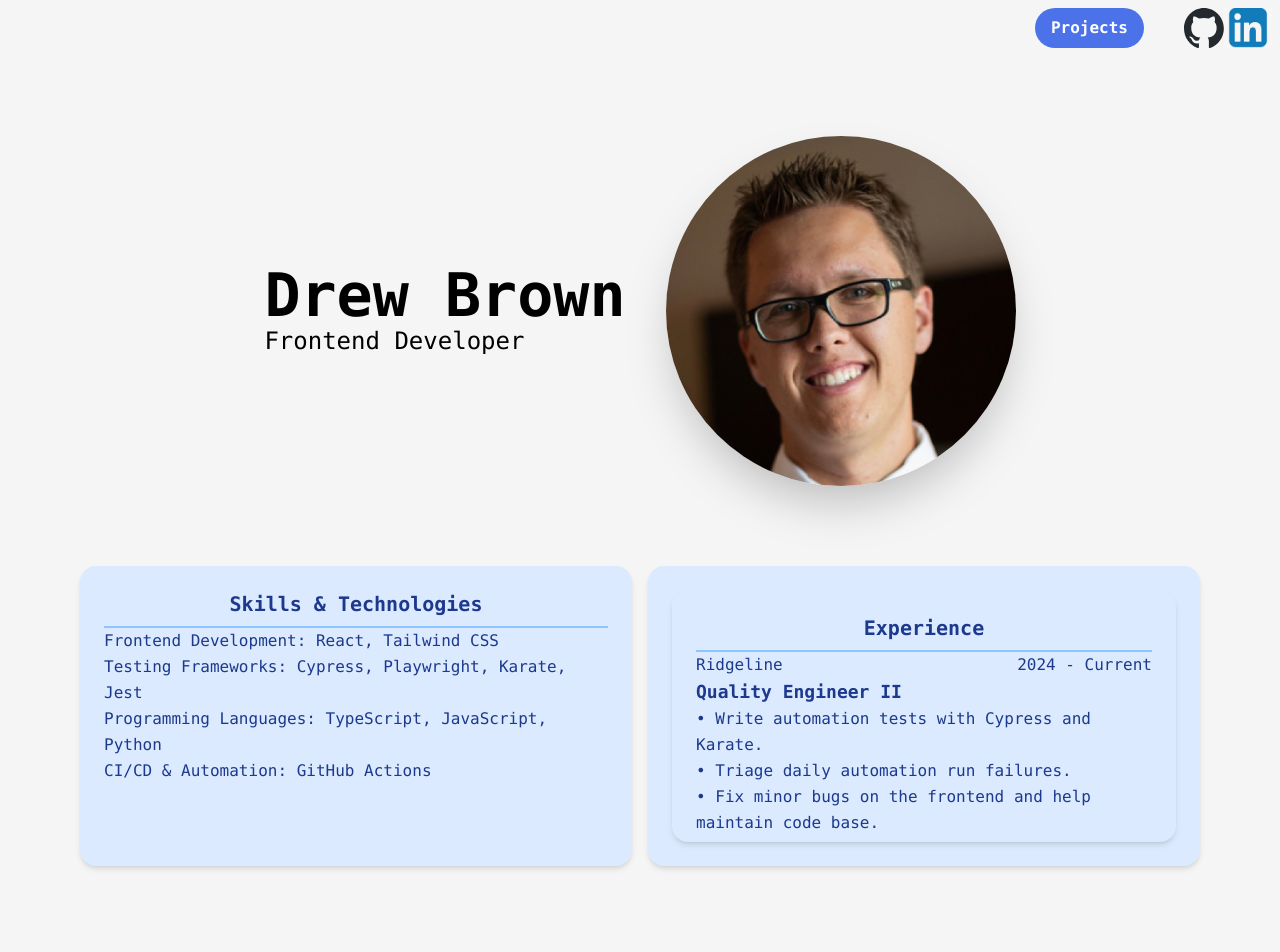
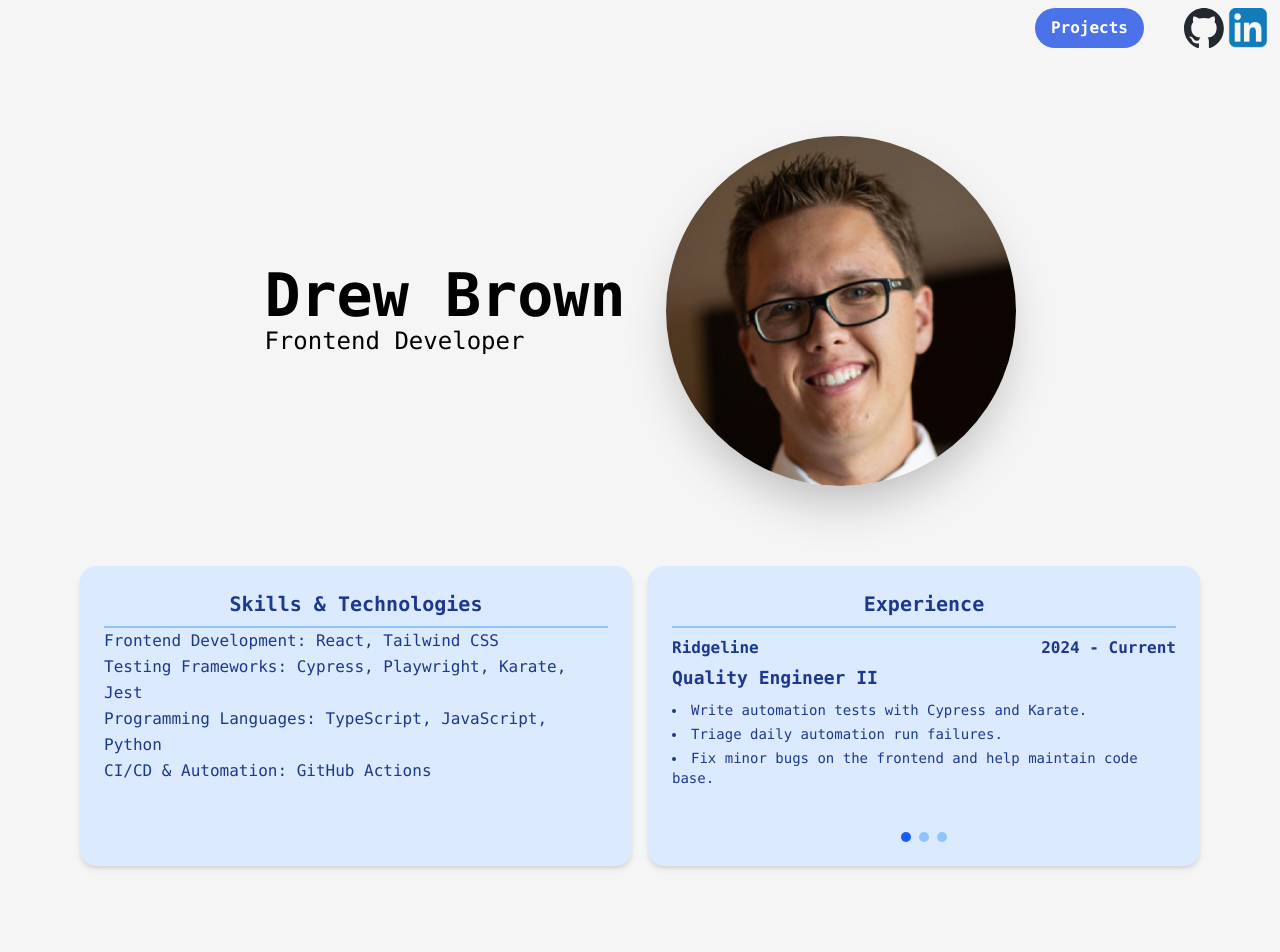
Before and after one commit to drewbrownie21/Portfolio, a React (Vite) app: page / in a window 1280 px wide. Shown: the top 952 px of the page. Built offline with nearby package versions, Linux system fonts and the light colour scheme.

Commit message:
Changing it to be a slideshow

```diff
--- a/src/Background/Experience.tsx
+++ b/src/Background/Experience.tsx
@@ -4,7 +4,7 @@ type Jobs = {
   company: string;
   jobTitle: string;
   dateRange: string;
-  duties: String[];
+  duties: string[];
 };
 
 const jobs: Jobs[] = [
@@ -41,58 +41,40 @@ const jobs: Jobs[] = [
 ];
 
 function Experience() {
-  const [selection, setSelection] = useState(0);
-  const [flipped, setFlipped] = useState(false);
+  const [current, setCurrent] = useState(0);
 
-  function handleCount(count: number) {
-    setFlipped(!flipped);
-    if (selection == jobs.length - 1) {
-      setSelection(0);
-    } else {
-      setSelection(selection + count);
-    }
-  }
-
-  function CardDetails() {
   return (
-      <section>
-        <h1 className="font-bold text-xl text-center border-b-2 border-blue-300 pb-2">
+    <section className="flex-1 w-full bg-blue-100 text-blue-900 rounded-2xl shadow-md p-6 overflow-hidden min-h-[300px]">
+      <div className="flex flex-col justify-between h-full">
+        {/* Slide Content */}
+        <div>
+          <h1 className="text-xl font-bold text-center border-b-2 border-blue-300 pb-2">
             Experience
           </h1>
-        <div className="leading-relaxed">
-          <h2 className="flex flex-row justify-between items-center mx-auto">
-            <div className="text-left">{jobs[selection].company}</div>
-            <div className="text-right">{jobs[selection].dateRange}</div>
-          </h2>
-          <div>
-            <p className="text-lg font-semibold">{jobs[selection].jobTitle}</p>
+          <div className="flex justify-between font-semibold mt-2">
+            <span>{jobs[current].company}</span>
+            <span>{jobs[current].dateRange}</span>
           </div>
-          <ul>
-            {jobs[selection].duties.map((item, index) => (
-              <li key={index}>• {item}</li>
+          <p className="text-lg font-semibold mt-1">{jobs[current].jobTitle}</p>
+          <ul className="list-disc list-inside mt-2 space-y-1 text-sm">
+            {jobs[current].duties.map((duty, idx) => (
+              <li key={idx}>{duty}</li>
             ))}
           </ul>
         </div>
-      </section>
-    );
-  }
 
-  return (
-<section
-  className="flex-1 w-full bg-blue-100 text-blue-900 rounded-2xl shadow-md p-6 overflow-hidden min-h-[300px]"
-  onClick={() => handleCount(1)}
->
-<div
-  className={`relative w-full h-full transition duration-500 [transform-style:preserve-3d] ${
-    flipped ? "[transform:rotateY(180deg)]" : ""
+        {/* Dots */}
+        <div className="flex justify-center mt-4 space-x-2">
+          {jobs.map((_, index) => (
+            <button
+              key={index}
+              onClick={() => setCurrent(index)}
+              className={`w-2.5 h-2.5 rounded-full transition ${
+                index === current ? "bg-blue-600" : "bg-blue-300"
               }`}
->
-  <div className="absolute inset-0 w-full h-full bg-blue-100 text-blue-900 rounded-2xl shadow-md p-6 [backface-visibility:hidden]">
-    <CardDetails />
-  </div>
-
-  <div className="absolute inset-0 w-full h-full bg-blue-100 text-blue-900 rounded-2xl shadow-md p-6 [transform:rotateY(180deg)] [backface-visibility:hidden]">
-    <CardDetails />
+              aria-label={`Go to slide ${index + 1}`}
+            />
+          ))}
         </div>
       </div>
     </section>
```
Lines whose indentation alone changed are shown as unchanged.
